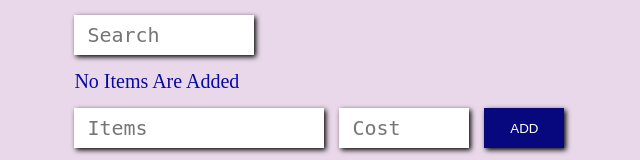
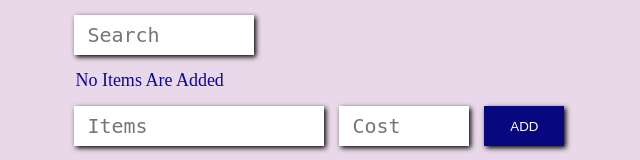
Before and after one commit to Dinesh8688/expensesData, a plain HTML site: page index.html in a window 1280 px wide. Shown: the part 138-298 px from the top of the page, without its empty margins (276-916 px from the left). Drawn offline with Linux system fonts and the light colour scheme.

Commit message:
expenses

```diff
--- a/expenses.css
+++ b/expenses.css
@@ -37,8 +37,8 @@ body{
     box-shadow: 2px 2px 5px rgba(0, 0, 0, 100);
 }
 .matter{
-    margin-left:15px;
-    font-size: 20px;
+    margin-left:16px;
+    font-size: 18px;
     margin-bottom: 5px;
     color: rgb(9, 9, 161);
 }
--- a/expensesScript.js
+++ b/expensesScript.js
@@ -105,4 +105,5 @@ document.getElementById("clear1").addEventListener('click',()=>{
     expenses.length = 0
     document.querySelector('.expenses').innerHTML = ''
     localStorage.setItem('expenses',JSON.stringify(expenses))
+    renderExpenses(expenses,filters)
 })
```
